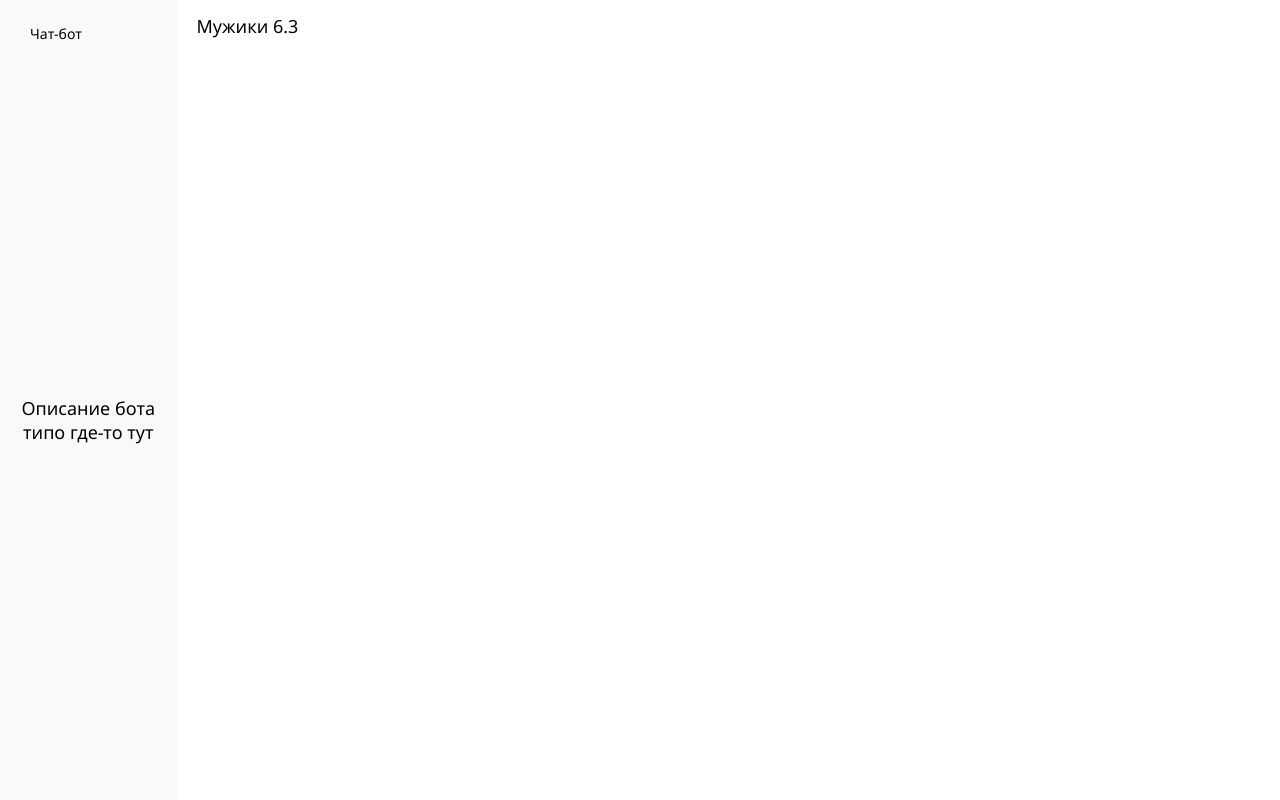
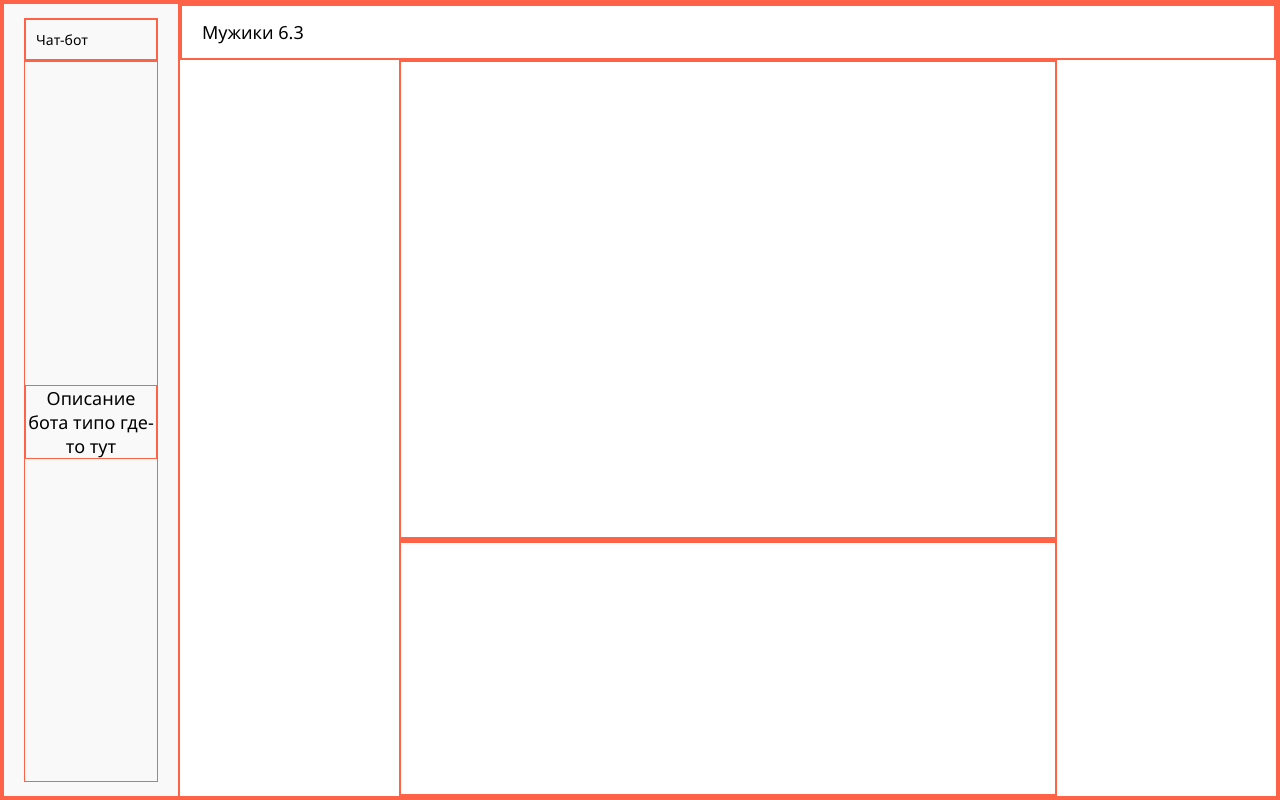
Before and after one commit to Nol1fer/tigran-design-fe, a plain HTML site: page index.html in a window 1280 px wide. Drawn offline with Linux system fonts and the light colour scheme.

Commit message:
feat: add html structure for chat container

```diff
--- a/index.html
+++ b/index.html
@@ -24,6 +24,13 @@
             <div class="main__header">
                 <div class="main__header-text">Мужики 6.3</div>
             </div>
+            <div class="chat-container">
+                <div class="messages-container"></div>
+                <div class="input-container">
+                    <div class="suggestions-container"></div>
+                    <div class="text-input-container"></div>
+                </div>
+            </div>
         </div>
     </div>
 </body>
--- a/style.css
+++ b/style.css
@@ -2,7 +2,7 @@
     /* margin: 0;
     padding: 0; */
     box-sizing: border-box;
-    /* border: solid 1px tomato; */
+    border: solid 1px tomato;
 }
 
 html,
@@ -50,13 +50,31 @@ body {
 .main {
     width: 100%;
     background-color: #FFFFFF;
+
+    display: flex;
+    flex-direction: column;
 }
 
-.main__header{
+.main__header {
     height: 56px;
 }
 
-.main__header-text{
+.main__header-text {
     font-size: 18px;
     padding: 14px 20px;
 }
+
+.chat-container {
+    height: 100%;
+    width: 60%;
+    margin: 0 auto;
+}
+
+.messages-container {
+    height: 65%;
+}
+
+
+.input-container {
+    height: 35%;
+}
```
